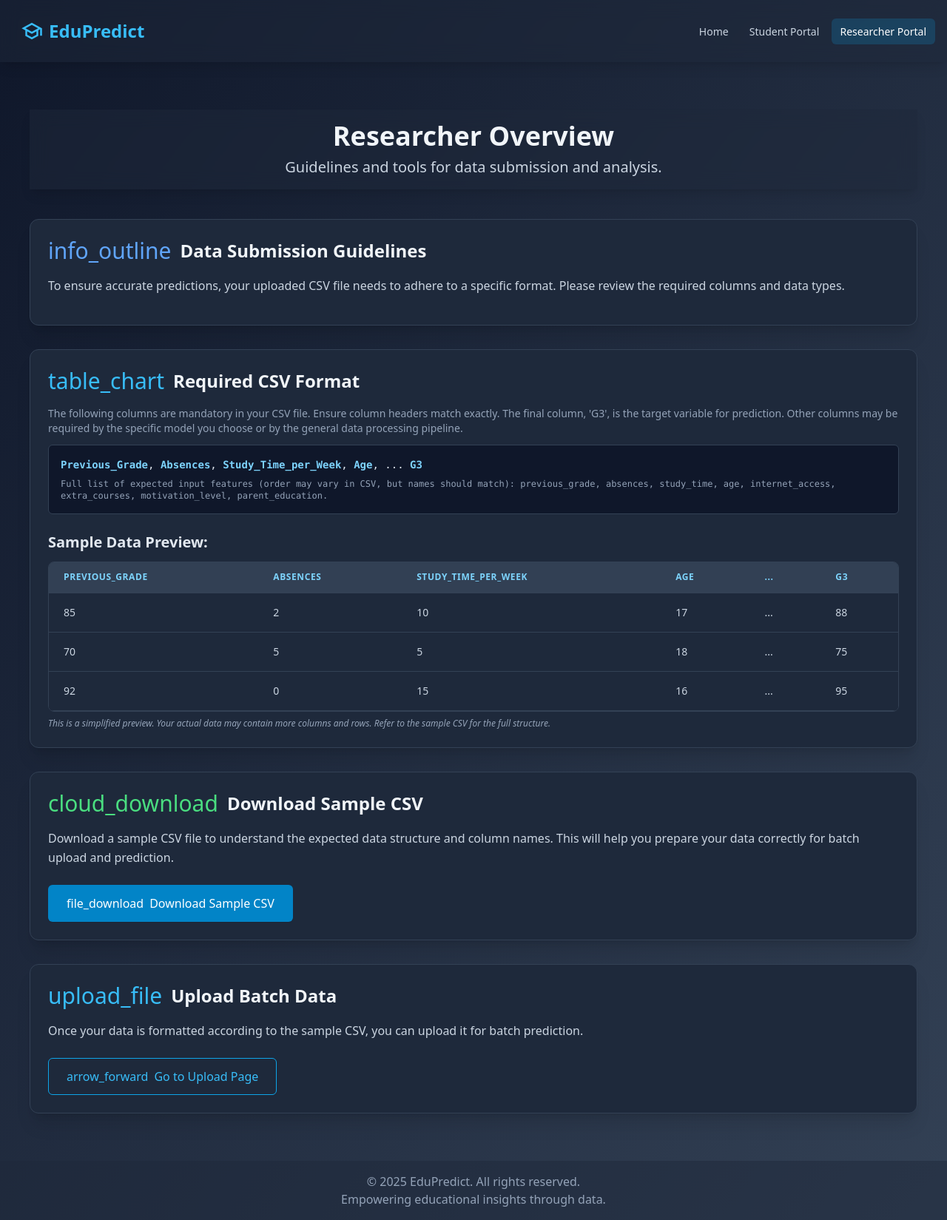
After one commit to Olu-Akinsuroju/EduPredicts, a Django app: page /dashboard/researcher/overview/ in a window 1280 px wide. The commit adds this page. Shown: the whole page at 74% size. Run offline with Django 5.2, Linux system fonts and the light colour scheme; the visitor is signed in with stand-in values (Sample User, id 1); some libraries are stand-ins or nearby versions.

Commit message:
feat: Add researcher overview page
Implements the 'Researcher Overview' page as a new section.

- Creates a new 'researcher' Django app structure with basic files
  (apps.py, views.py, urls.py, templates/researcher directory).
- Adds 'researcher' app to INSTALLED_APPS and sets LOGIN_URL in settings.py.
- Creates `static/data/sample_student_data.csv` with header and dummy data.
- Implements `researcher.views.overview` view:
    - Restricts access to logged-in staff users using @login_required
      and @user_passes_test decorators.
    - Renders the `researcher/overview.html` template.
- Creates `templates/researcher/overview.html` template:
    - Extends `base.html` and adapts provided content to the dark theme.
    - Includes sections for data guidelines, CSV format, sample data preview.
    - Provides a working download link for the sample CSV.
    - Links to the existing data upload page.
- Configures URLs in `researcher/urls.py` and includes them in the main
  project URLs under `/dashboard/researcher/`.
- Updates 'Researcher Portal' navigation link in `base.html` to point to
  the new `researcher:overview` page.

```diff
--- a/edupredict/core/urls.py
+++ b/edupredict/core/urls.py
@@ -5,8 +5,8 @@ app_name = 'core'
 
 urlpatterns = [
     # Student Flow
-    path('student/', views.student_info, name='student_info'), # Updated view and name
-    path('student/select-model/', views.student_select_model_view, name='student_select_model'),
+    path('student/', views.student_info, name='student_info'),
+    path('student/select-model/', views.student_select_model, name='student_select_model'), # Updated view function
     path('student/predict/', views.student_predict_view, name='student_predict'),
 
     # Researcher Flow
--- a/edupredict/edupredict/settings.py
+++ b/edupredict/edupredict/settings.py
@@ -37,7 +37,8 @@ INSTALLED_APPS = [
     "django.contrib.sessions",
     "django.contrib.messages",
     "django.contrib.staticfiles",
-    "core", # Added the core app
+    "core",
+    "researcher.apps.ResearcherConfig", # Added the new researcher app
 ]
 
 MIDDLEWARE = [
@@ -127,3 +128,6 @@ STATICFILES_DIRS = [
 # https://docs.djangoproject.com/en/5.2/ref/settings/#default-auto-field
 
 DEFAULT_AUTO_FIELD = "django.db.models.BigAutoField"
+
+# Login URL for @login_required decorator
+LOGIN_URL = '/admin/login/'
--- a/edupredict/edupredict/urls.py
+++ b/edupredict/edupredict/urls.py
@@ -21,6 +21,7 @@ from core import views as core_views # Import core views for landing page
 
 urlpatterns = [
     path("admin/", admin.site.urls),
-    path("", core_views.landing_page, name="landing_page"), # Landing page
-    path("core/", include("core.urls")), # Include core app URLs
+    path("", core_views.landing_page, name="landing_page"),
+    path("core/", include("core.urls")),
+    path("dashboard/researcher/", include("researcher.urls")), # Added researcher app URLs
 ]
--- /dev/null
+++ b/edupredict/researcher/__init__.py
@@ -0,0 +1 @@
+# This file makes Python treat the `researcher` directory as a package.
--- /dev/null
+++ b/edupredict/researcher/apps.py
@@ -0,0 +1,5 @@
+from django.apps import AppConfig
+
+class ResearcherConfig(AppConfig):
+    default_auto_field = 'django.db.models.BigAutoField'
+    name = 'researcher'
--- /dev/null
+++ b/edupredict/researcher/urls.py
@@ -0,0 +1,8 @@
+from django.urls import path
+from . import views
+
+app_name = 'researcher'
+
+urlpatterns = [
+    path('overview/', views.overview, name='overview'),
+]
--- /dev/null
+++ b/edupredict/researcher/views.py
@@ -0,0 +1,19 @@
+# Researcher views will be defined here.
+# Initial content, will be populated in a later step.
+from django.shortcuts import render
+from django.contrib.auth.decorators import login_required, user_passes_test
+from django.conf import settings
+
+# Helper for user_passes_test
+def is_staff_user(user):
+    return user.is_staff
+
+@login_required(login_url=settings.LOGIN_URL)
+@user_passes_test(is_staff_user, login_url=settings.LOGIN_URL)
+def overview(request):
+    """
+    Renders the researcher overview page, which provides guidelines
+    for data submission and a link to download a sample CSV file.
+    Access is restricted to authenticated staff users.
+    """
+    return render(request, 'researcher/overview.html')
--- /dev/null
+++ b/edupredict/static/data/sample_student_data.csv
@@ -0,0 +1,6 @@
+Previous_Grade,Absences,Study_Time_per_Week,Age,G3
+85,2,10,17,88
+70,5,5,18,75
+92,0,15,16,95
+65,10,2,17,60
+78,3,8,18,80
--- a/edupredict/templates/base.html
+++ b/edupredict/templates/base.html
@@ -108,7 +108,7 @@
       <div>
         <a href="{% url 'landing_page' %}" class="{% if request.resolver_match.url_name == 'landing_page' %}active{% endif %}">Home</a>
         <a href="{% url 'core:student_info' %}" class="{% if request.resolver_match.url_name == 'student_info' or request.resolver_match.url_name == 'student_select_model' or request.resolver_match.url_name == 'student_predict' %}active{% endif %}">Student Portal</a>
-        <a href="{% url 'core:researcher_overview' %}" class="{% if 'researcher' in request.resolver_match.app_names or 'researcher' in request.path %}active{% endif %}">Researcher Portal</a>
+        <a href="{% url 'researcher:overview' %}" class="{% if request.resolver_match.app_name == 'researcher' or 'dashboard/researcher' in request.path %}active{% endif %}">Researcher Portal</a>
       </div>
     </nav>
   </header>
--- /dev/null
+++ b/edupredict/templates/researcher/overview.html
@@ -0,0 +1,110 @@
+{% extends "base.html" %}
+{% load static %}
+
+{% block title %}Researcher Overview - EduPredict{% endblock %}
+
+{% block content %}
+<div class="container mx-auto p-4 md:p-6 space-y-8">
+  <header class="mb-10 text-center">
+    <h1 class="text-4xl font-bold text-slate-100">Researcher Overview</h1>
+    <p class="text-xl text-slate-300 mt-2">Guidelines and tools for data submission and analysis.</p>
+  </header>
+
+  <section class="bg-slate-800 p-6 rounded-xl shadow-xl border border-slate-700">
+    <div class="flex items-center mb-4">
+      <span class="material-icons text-blue-400 mr-3 text-3xl">info_outline</span>
+      <h2 class="text-2xl font-bold text-slate-100">Data Submission Guidelines</h2>
+    </div>
+    <p class="text-slate-300 text-base leading-relaxed mb-4">
+      To ensure accurate predictions, your uploaded CSV file needs to adhere to a specific format. Please review the required columns and data types.
+    </p>
+  </section>
+
+  <section class="bg-slate-800 p-6 rounded-xl shadow-xl border border-slate-700">
+    <div class="flex items-center mb-4">
+      <span class="material-icons text-sky-400 mr-3 text-3xl">table_chart</span>
+      <h2 class="text-2xl font-bold text-slate-100">Required CSV Format</h2>
+    </div>
+    <p class="text-slate-400 text-sm mb-3">
+      The following columns are mandatory in your CSV file. Ensure column headers match exactly. The final column, 'G3', is the target variable for prediction. Other columns may be required by the specific model you choose or by the general data processing pipeline.
+    </p>
+    <div class="bg-slate-900 p-4 rounded-md font-mono text-sm text-slate-200 border border-slate-700 overflow-x-auto mb-4">
+      <p><span class="font-semibold text-sky-300">Previous_Grade</span>, <span class="font-semibold text-sky-300">Absences</span>, <span class="font-semibold text-sky-300">Study_Time_per_Week</span>, <span class="font-semibold text-sky-300">Age</span>, ... <span class="font-semibold text-sky-300">G3</span></p>
+      {# Example for more columns based on StudentInfoForm #}
+      <p class="mt-2 text-xs text-slate-400">Full list of expected input features (order may vary in CSV, but names should match): previous_grade, absences, study_time, age, internet_access, extra_courses, motivation_level, parent_education.</p>
+    </div>
+
+    <h3 class="text-xl font-semibold text-slate-200 mb-3 mt-6">Sample Data Preview:</h3>
+    <div class="overflow-x-auto rounded-lg border border-slate-700">
+      <table class="min-w-full text-sm">
+        <thead class="bg-slate-700">
+          <tr>
+            <th class="px-5 py-3 text-left text-xs font-semibold text-sky-300 uppercase tracking-wider">Previous_Grade</th>
+            <th class="px-5 py-3 text-left text-xs font-semibold text-sky-300 uppercase tracking-wider">Absences</th>
+            <th class="px-5 py-3 text-left text-xs font-semibold text-sky-300 uppercase tracking-wider">Study_Time_per_Week</th>
+            <th class="px-5 py-3 text-left text-xs font-semibold text-sky-300 uppercase tracking-wider">Age</th>
+            <th class="px-5 py-3 text-left text-xs font-semibold text-sky-300 uppercase tracking-wider">...</th>
+            <th class="px-5 py-3 text-left text-xs font-semibold text-sky-300 uppercase tracking-wider">G3</th>
+          </tr>
+        </thead>
+        <tbody class="bg-slate-800">
+          <tr class="border-b border-slate-700">
+            <td class="px-5 py-4 text-slate-300">85</td>
+            <td class="px-5 py-4 text-slate-300">2</td>
+            <td class="px-5 py-4 text-slate-300">10</td>
+            <td class="px-5 py-4 text-slate-300">17</td>
+            <td class="px-5 py-4 text-slate-300">...</td>
+            <td class="px-5 py-4 text-slate-300">88</td>
+          </tr>
+          <tr class="border-b border-slate-700">
+            <td class="px-5 py-4 text-slate-300">70</td>
+            <td class="px-5 py-4 text-slate-300">5</td>
+            <td class="px-5 py-4 text-slate-300">5</td>
+            <td class="px-5 py-4 text-slate-300">18</td>
+            <td class="px-5 py-4 text-slate-300">...</td>
+            <td class="px-5 py-4 text-slate-300">75</td>
+          </tr>
+          <tr class="border-b border-slate-700">
+            <td class="px-5 py-4 text-slate-300">92</td>
+            <td class="px-5 py-4 text-slate-300">0</td>
+            <td class="px-5 py-4 text-slate-300">15</td>
+            <td class="px-5 py-4 text-slate-300">16</td>
+            <td class="px-5 py-4 text-slate-300">...</td>
+            <td class="px-5 py-4 text-slate-300">95</td>
+          </tr>
+        </tbody>
+      </table>
+    </div>
+    <p class="text-slate-400 text-xs mt-2 italic">This is a simplified preview. Your actual data may contain more columns and rows. Refer to the sample CSV for the full structure.</p>
+  </section>
+
+  <section class="bg-slate-800 p-6 rounded-xl shadow-xl border border-slate-700">
+    <div class="flex items-center mb-4">
+      <span class="material-icons text-green-400 mr-3 text-3xl">cloud_download</span>
+      <h2 class="text-2xl font-bold text-slate-100">Download Sample CSV</h2>
+    </div>
+    <p class="text-slate-300 text-base leading-relaxed mb-6">
+      Download a sample CSV file to understand the expected data structure and column names. This will help you prepare your data correctly for batch upload and prediction.
+    </p>
+    <a href="{% static 'data/sample_student_data.csv' %}" download class="btn btn-primary inline-flex items-center justify-center w-full sm:w-auto hover:shadow-lg text-base py-3 px-6">
+      <span class="material-icons mr-2">file_download</span>
+      Download Sample CSV
+    </a>
+  </section>
+
+  <section class="bg-slate-800 p-6 rounded-xl shadow-xl border border-slate-700 mt-8">
+    <div class="flex items-center mb-4">
+        <span class="material-icons text-sky-400 mr-3 text-3xl">upload_file</span>
+        <h2 class="text-2xl font-bold text-slate-100">Upload Batch Data</h2>
+    </div>
+    <p class="text-slate-300 text-base leading-relaxed mb-6">
+        Once your data is formatted according to the sample CSV, you can upload it for batch prediction.
+    </p>
+    <a href="{% url 'core:researcher_upload' %}" class="btn btn-outline inline-flex items-center justify-center w-full sm:w-auto text-base py-3 px-6">
+        <span class="material-icons mr-2">arrow_forward</span>
+        Go to Upload Page
+    </a>
+  </section>
+
+</div>
+{% endblock %}
```
Also changed, not shown: edupredict/core/forms.py (+11 -11 lines), edupredict/core/views.py (+18 -28 lines), edupredict/templates/student/model_selection.html (added, +141 -0 lines).
